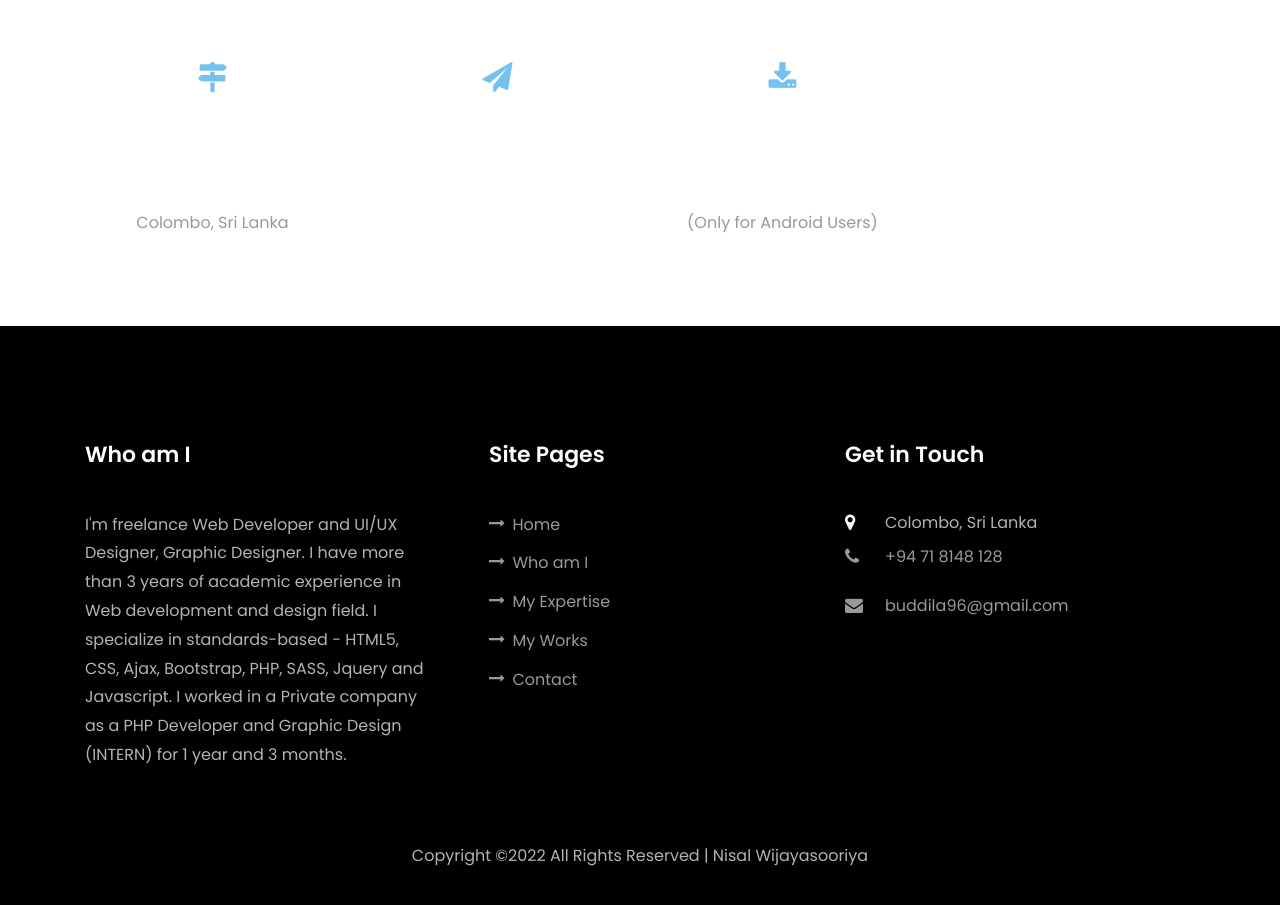
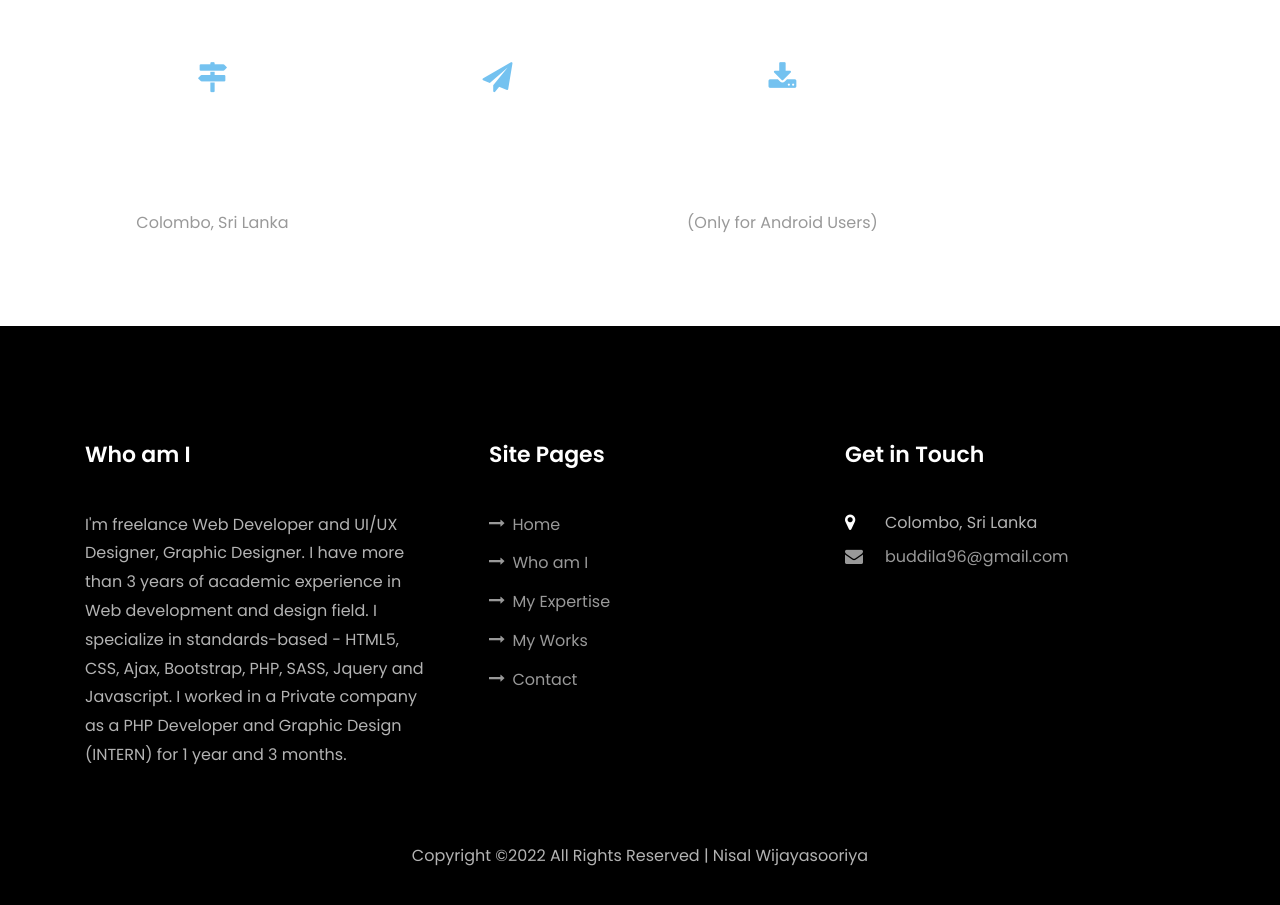
Before and after one commit to nisalwijayasooriya/nisalwijayasooriya.github.io, a plain HTML site: page index.html in a window 1280 px wide. Shown: the part 5994-6899 px from the top of the page. Drawn offline with Linux system fonts and the light colour scheme; files whose address does not match are found by name.

Commit message:
Update index.html
Delete contact no

```diff
--- a/index.html
+++ b/index.html
@@ -526,7 +526,7 @@
                             <div class="block-23 mb-3">
                                 <ul>
                                     <li><span class="icon icon-map-marker"></span><span class="text">Colombo, Sri Lanka</span></li>
-                                    <li><a href="#"><span class="icon icon-phone"></span><span class="text">+94 71 8148 128</span></a></li>
+<!--                                    <li><a href="#"><span class="icon icon-phone"></span><span class="text">+94 71 8148 128</span></a></li>-->
                                     <li><a href="#"><span class="icon icon-envelope"></span><span class="text">buddila96@gmail.com</span></a></li>
                                 </ul>
                             </div>
```
